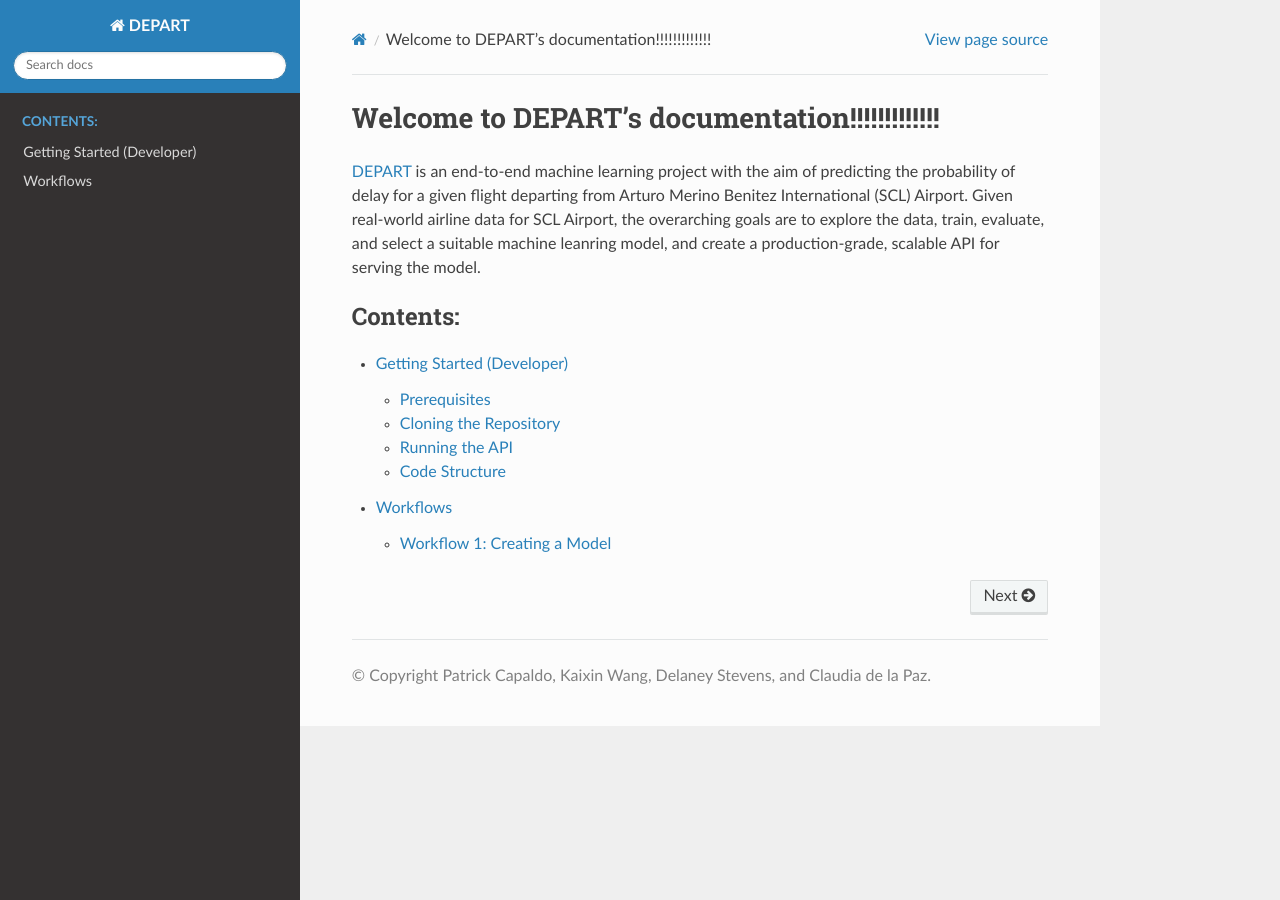
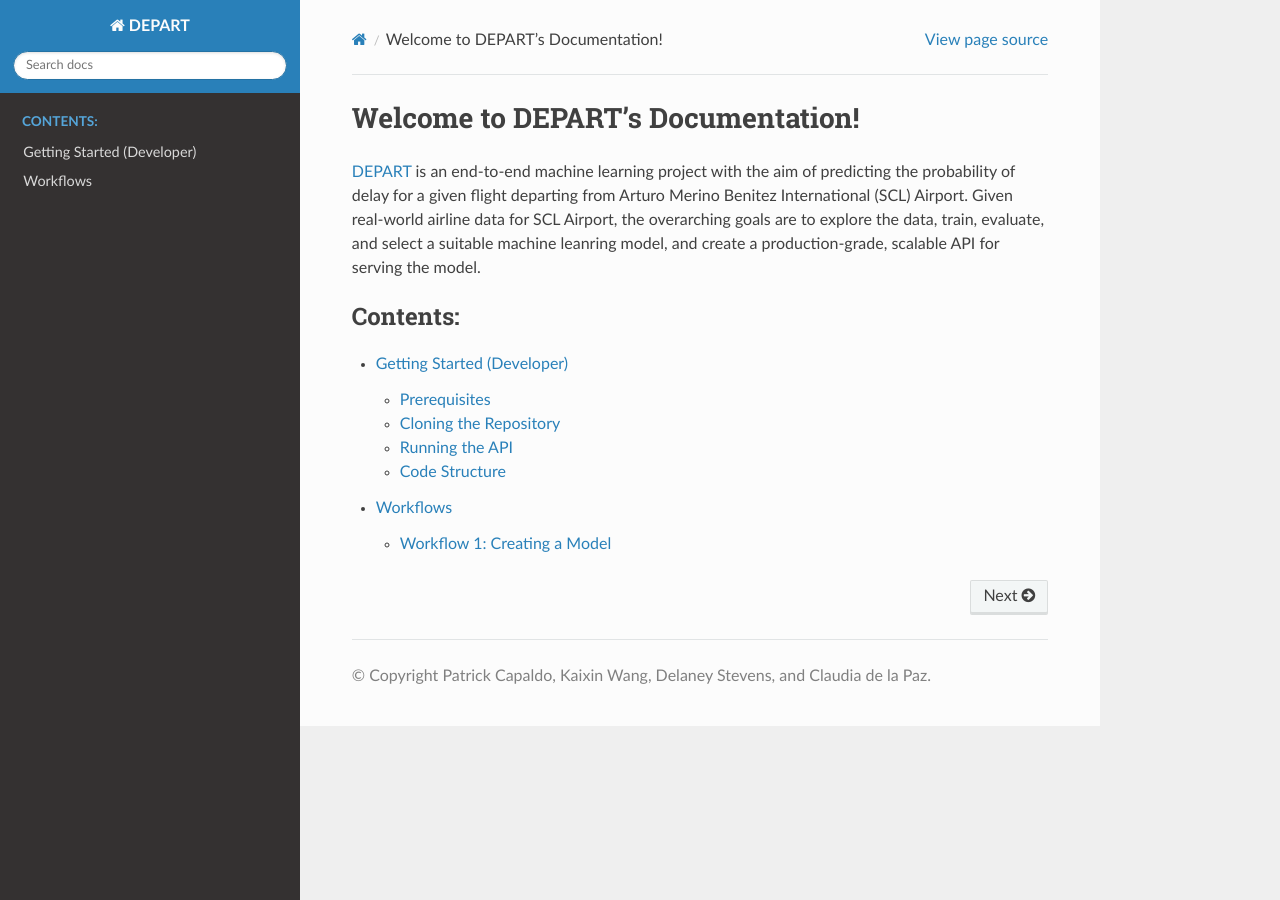
Before and after one commit to patrickcap/DEPART, a Sphinx documentation site: the page built from docs/index.rst, in a window 1280 px wide. Built offline with Sphinx 7.4.7 and the Read the Docs theme 2.0.0, drawn with Linux system fonts in a browser that asks for light colours.

Commit message:
reverting demo changes

```diff
--- a/docs/index.rst
+++ b/docs/index.rst
@@ -3,7 +3,7 @@
    You can adapt this file completely to your liking, but it should at least
    contain the root `toctree` directive.
 
-Welcome to DEPART's documentation!!!!!!!!!!!!!
+Welcome to DEPART's Documentation!
 ===================================
 
 `DEPART <https://github.com/patrickcap/DEPART>`_ is an end-to-end machine learning project with the aim of predicting the probability of delay for a given flight departing from Arturo Merino Benitez International (SCL) Airport. Given real-world airline data for SCL Airport, the overarching goals are to explore the data, train, evaluate, and select a suitable machine leanring model, and create a production-grade, scalable API for serving the model.
```
